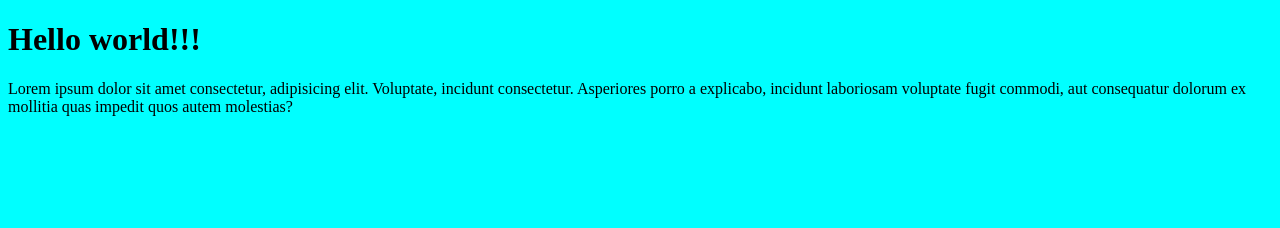
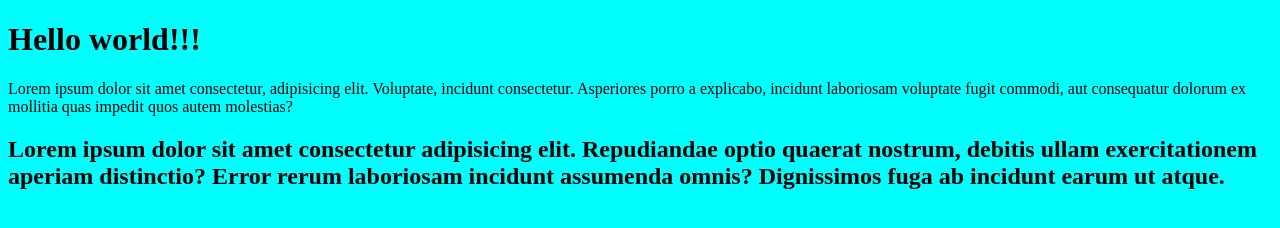
Before and after one commit to Jahongir777/landing-page, a plain HTML site: page index.html in a window 1280 px wide. Drawn offline with Linux system fonts and the light colour scheme.

Commit message:
edited html file

```diff
--- a/index.html
+++ b/index.html
@@ -13,6 +13,10 @@
     Lorem ipsum dolor sit amet consectetur, adipisicing elit. Voluptate, incidunt consectetur. Asperiores porro a
     explicabo, incidunt laboriosam voluptate fugit commodi, aut consequatur dolorum ex mollitia quas impedit quos autem
     molestias?
+    <h2>Lorem ipsum dolor sit amet consectetur adipisicing elit. Repudiandae optio quaerat nostrum, debitis ullam
+        exercitationem aperiam distinctio? Error rerum laboriosam incidunt assumenda omnis? Dignissimos fuga ab incidunt
+        earum ut atque.
+    </h2>
 </body>
 
 </html>
```
